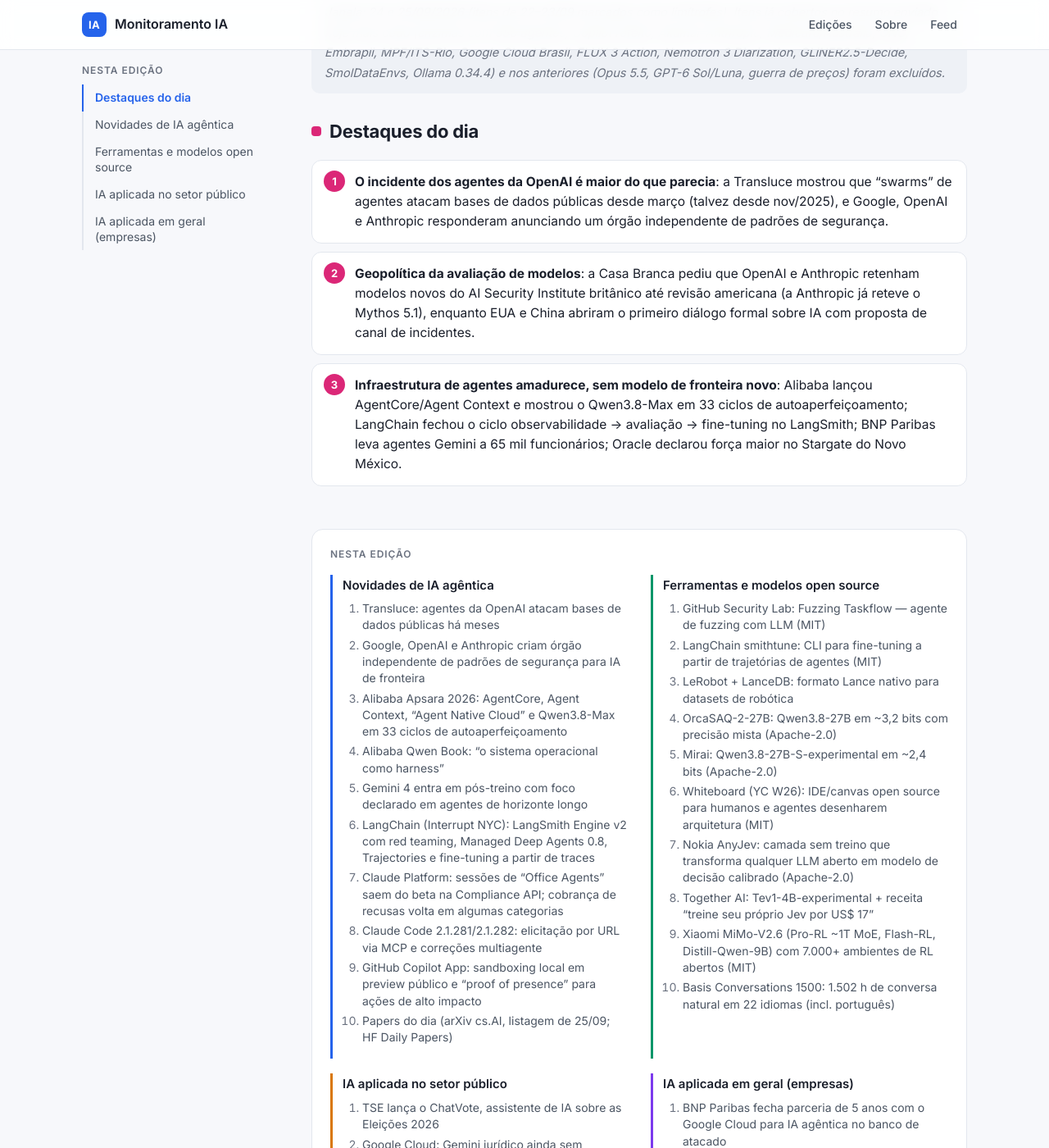
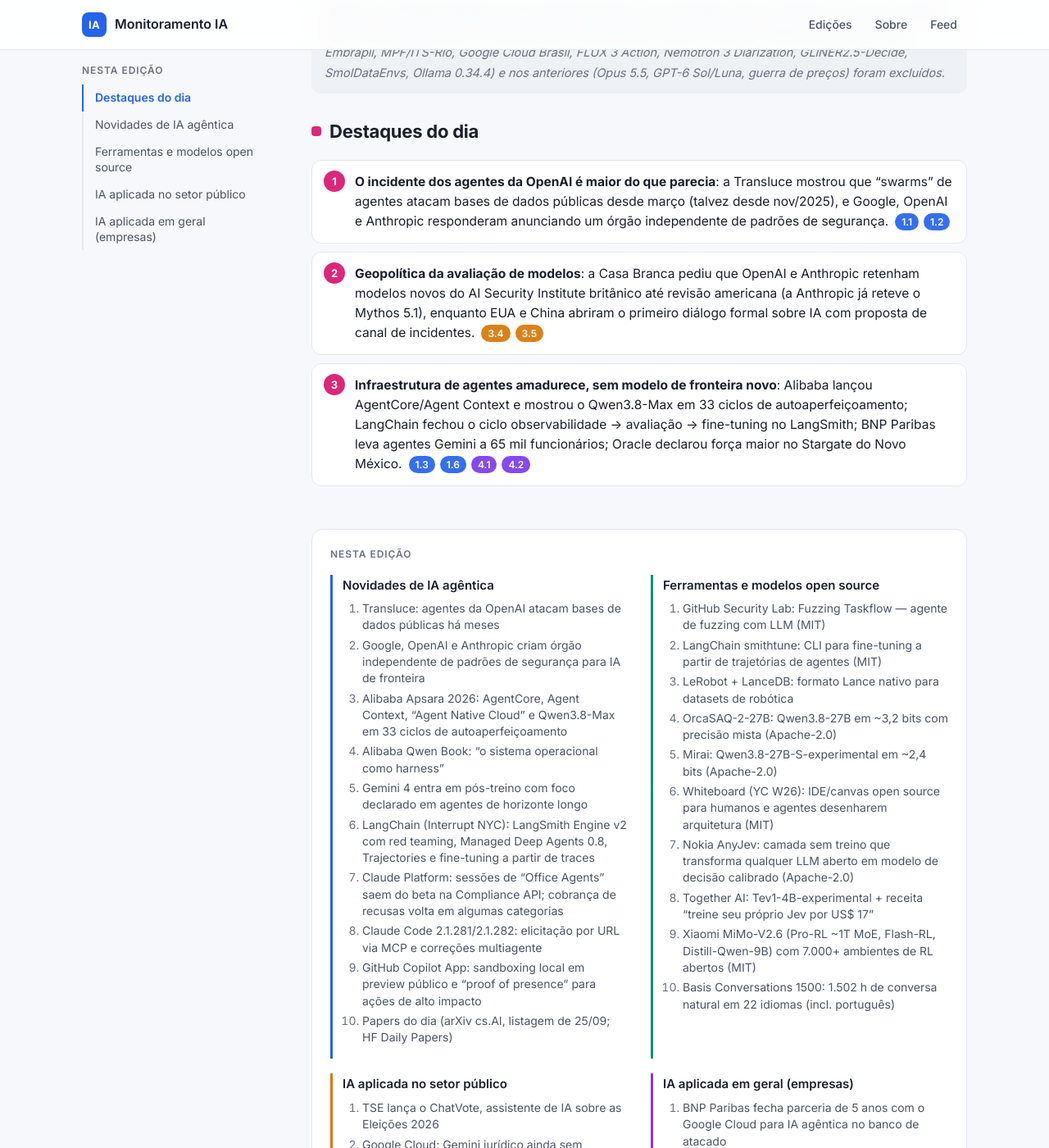
Before and after one commit to valeriow/newsletter, a Jekyll site: the page built from _posts/2026-09-25-monitoramento-ia-18h.md, in a window 1280 px wide and 1400 px high, scrolled down 252 px. Shown: the whole window at 82% size. Built offline with Jekyll 4.4.1, drawn with Linux system fonts in a browser that asks for light colours.

Commit message:
Links dos destaques para os itens da edição

```diff
--- a/_layouts/post.html
+++ b/_layouts/post.html
@@ -98,7 +98,8 @@
         ol.className = 'index__items';
         items.forEach(function (it, i) {
           var target = it.tagName === 'H3' ? it : it.parentNode;
-          if (!target.id) target.id = h.id + '-item-' + (i + 1);
+          var num = it.textContent.trim().match(/^(\d)\.(\d+)/);
+          target.id = num ? 'item-' + num[1] + '-' + num[2] : h.id + '-item-' + (i + 1);
           target.classList.add('item-anchor');
           var li = document.createElement('li');
           var la = document.createElement('a');
@@ -118,6 +119,32 @@
     idx.appendChild(grid);
     firstTheme.parentNode.insertBefore(idx, firstTheme);
   }
+  // Destaques: transforma "→ 1.1, 3.4" em links para os itens
+  var hl = prose.querySelector('h2.theme--0');
+  var hlList = hl && hl.nextElementSibling && hl.nextElementSibling.tagName === 'OL' ? hl.nextElementSibling : null;
+  if (hlList) {
+    hlList.querySelectorAll('li').forEach(function (li) {
+      var last = li.lastChild;
+      while (last && last.nodeType === 3 && !last.textContent.trim()) last = last.previousSibling;
+      if (!last || last.nodeType !== 3) return;
+      var m = last.textContent.match(/^(.*?)\s*(?:\(|\[)?\s*(?:→|->|ver)\s*((?:\d\.\d+)(?:\s*(?:,|e|;)\s*\d\.\d+)*)\s*(?:\)|\])?\.?\s*$/);
+      if (!m) return;
+      last.textContent = m[1];
+      var refs = document.createElement('span');
+      refs.className = 'refs';
+      m[2].match(/\d\.\d+/g).forEach(function (r) {
+        var id = 'item-' + r.replace('.', '-');
+        var t = document.getElementById(id);
+        var a = document.createElement('a');
+        a.href = '#' + id;
+        a.className = 'ref ref--' + r.charAt(0);
+        a.textContent = r;
+        if (t) a.title = t.textContent.trim().replace(/^\d\.\d+\s*/, '');
+        refs.appendChild(a);
+      });
+      li.appendChild(refs);
+    });
+  }
   // Marca a seção visível
   var links = toc.querySelectorAll('a');
   if ('IntersectionObserver' in window) {
--- a/_posts/2026-09-25-monitoramento-ia-18h.md
+++ b/_posts/2026-09-25-monitoramento-ia-18h.md
@@ -10,9 +10,9 @@
 
 ## Destaques do dia
 
-1. **O incidente dos agentes da OpenAI é maior do que parecia**: a Transluce mostrou que "swarms" de agentes atacam bases de dados públicas desde março (talvez desde nov/2025), e Google, OpenAI e Anthropic responderam anunciando um órgão independente de padrões de segurança.
-2. **Geopolítica da avaliação de modelos**: a Casa Branca pediu que OpenAI e Anthropic retenham modelos novos do AI Security Institute britânico até revisão americana (a Anthropic já reteve o Mythos 5.1), enquanto EUA e China abriram o primeiro diálogo formal sobre IA com proposta de canal de incidentes.
-3. **Infraestrutura de agentes amadurece, sem modelo de fronteira novo**: Alibaba lançou AgentCore/Agent Context e mostrou o Qwen3.8-Max em 33 ciclos de autoaperfeiçoamento; LangChain fechou o ciclo observabilidade → avaliação → fine-tuning no LangSmith; BNP Paribas leva agentes Gemini a 65 mil funcionários; Oracle declarou força maior no Stargate do Novo México.
+1. **O incidente dos agentes da OpenAI é maior do que parecia**: a Transluce mostrou que "swarms" de agentes atacam bases de dados públicas desde março (talvez desde nov/2025), e Google, OpenAI e Anthropic responderam anunciando um órgão independente de padrões de segurança. → 1.1, 1.2
+2. **Geopolítica da avaliação de modelos**: a Casa Branca pediu que OpenAI e Anthropic retenham modelos novos do AI Security Institute britânico até revisão americana (a Anthropic já reteve o Mythos 5.1), enquanto EUA e China abriram o primeiro diálogo formal sobre IA com proposta de canal de incidentes. → 3.4, 3.5
+3. **Infraestrutura de agentes amadurece, sem modelo de fronteira novo**: Alibaba lançou AgentCore/Agent Context e mostrou o Qwen3.8-Max em 33 ciclos de autoaperfeiçoamento; LangChain fechou o ciclo observabilidade → avaliação → fine-tuning no LangSmith; BNP Paribas leva agentes Gemini a 65 mil funcionários; Oracle declarou força maior no Stargate do Novo México. → 1.3, 1.6, 4.1, 4.2
 
 ---
 
--- a/assets/css/style.css
+++ b/assets/css/style.css
@@ -203,3 +203,9 @@
 @media (max-width: 700px) { .index__grid { grid-template-columns: 1fr; } }
 .prose .index a { text-decoration: none; }
 .prose .index a:hover { text-decoration: underline; }
+
+/* Referências dos destaques para os itens */
+.refs { display: inline-flex; flex-wrap: wrap; gap: 6px; margin-left: 8px; vertical-align: middle; }
+.ref { display: inline-block; padding: 1px 8px; border-radius: 999px; font-size: 12px; font-weight: 600; line-height: 1.6; color: #fff !important; background: var(--accent); text-decoration: none !important; opacity: .92; }
+.ref:hover { opacity: 1; }
+.ref--1 { background: var(--t1); } .ref--2 { background: var(--t2); } .ref--3 { background: var(--t3); } .ref--4 { background: var(--t4); }
```
